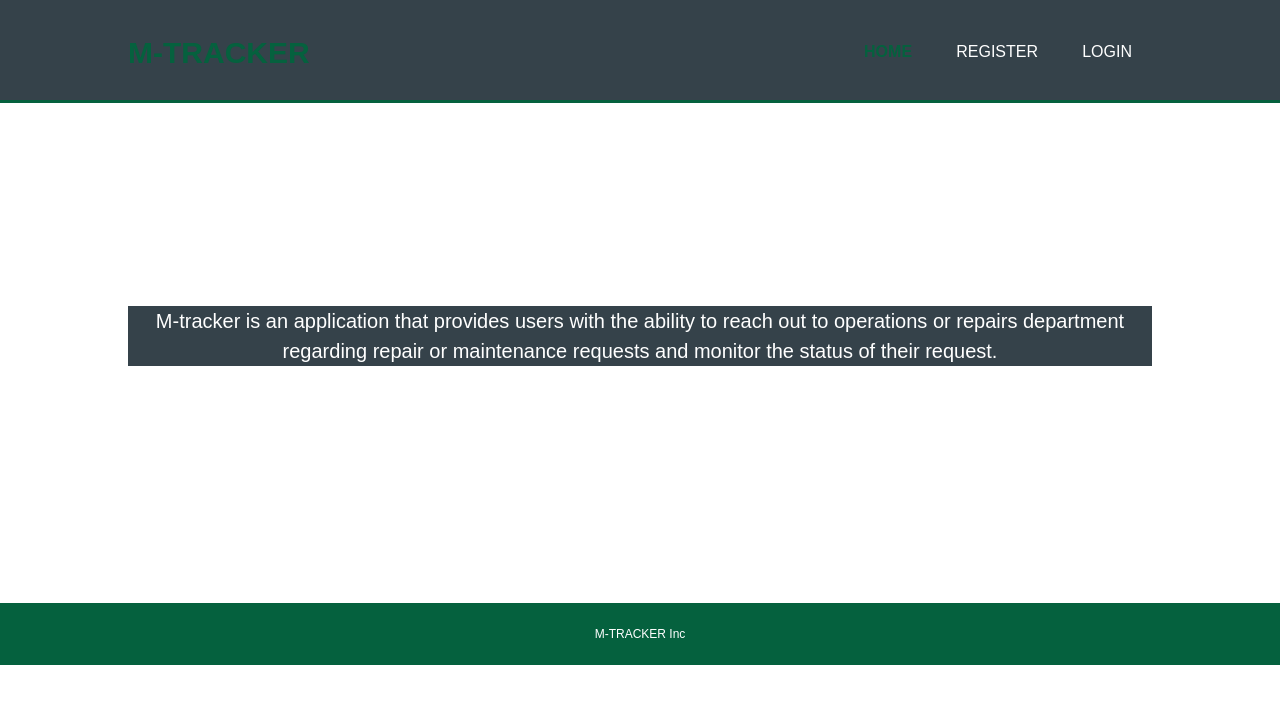
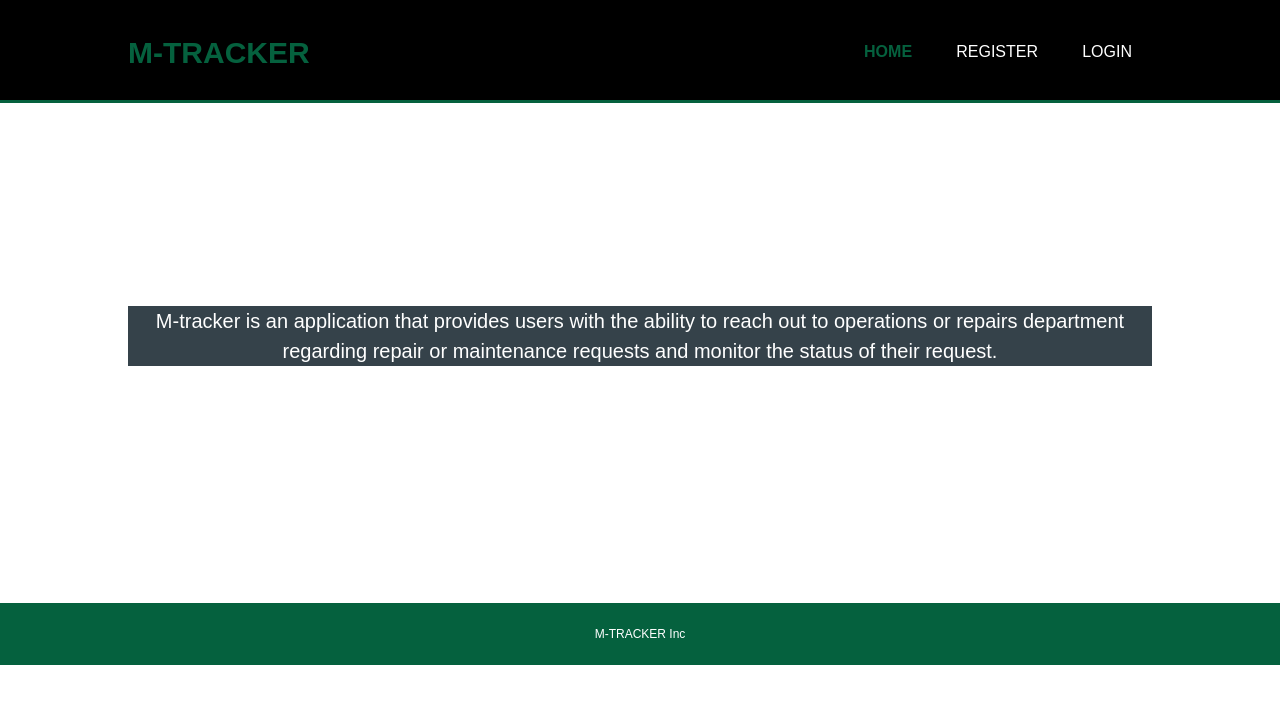
Before and after one commit to ruganda/Archive1, a plain HTML site: page UI/index.html in a window 1280 px wide. Drawn offline with Linux system fonts and the light colour scheme.

Commit message:
Change the Navigation color to black

```diff
--- a/UI/css/style.css
+++ b/UI/css/style.css
@@ -22,7 +22,7 @@ ul{
 
 /* Header **/
 header{
-  background:#35424a;
+  background:black;
   color:#ffffff;
   padding-top:30px;
   min-height:70px;
```
